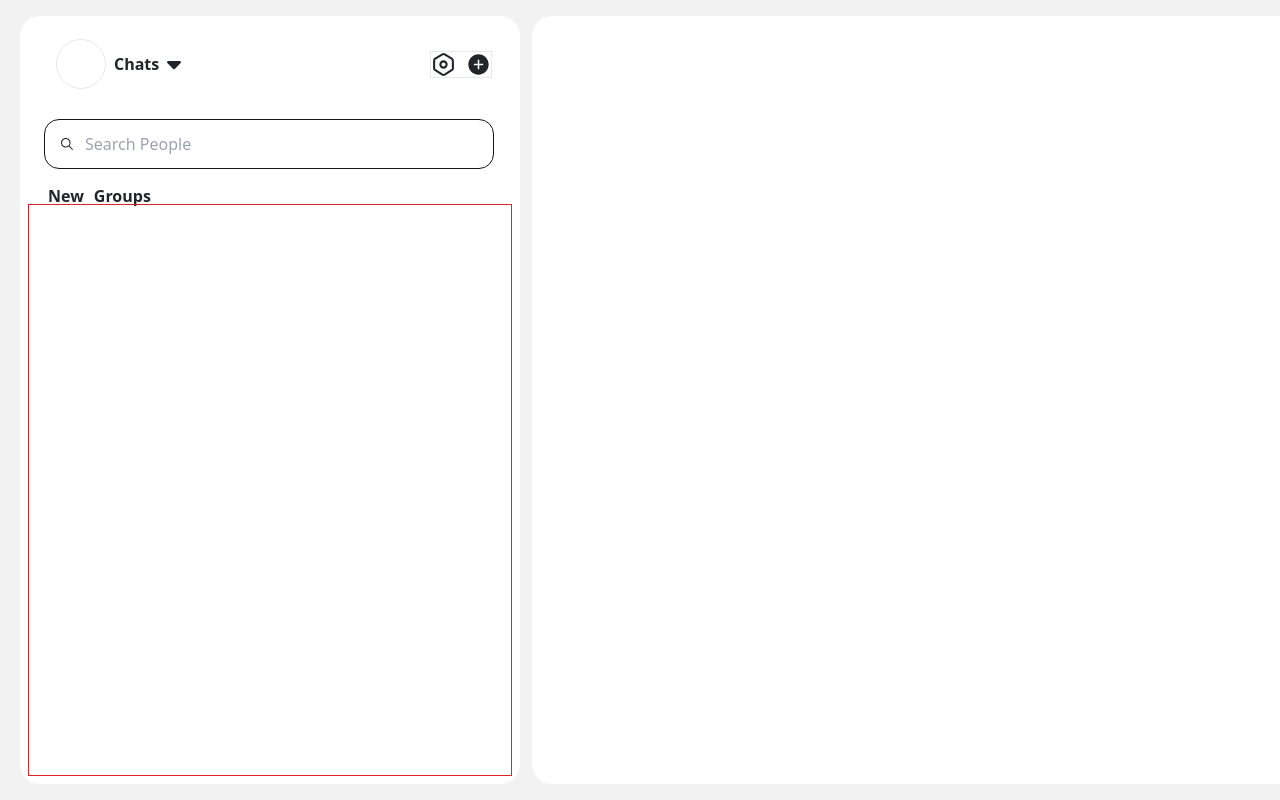
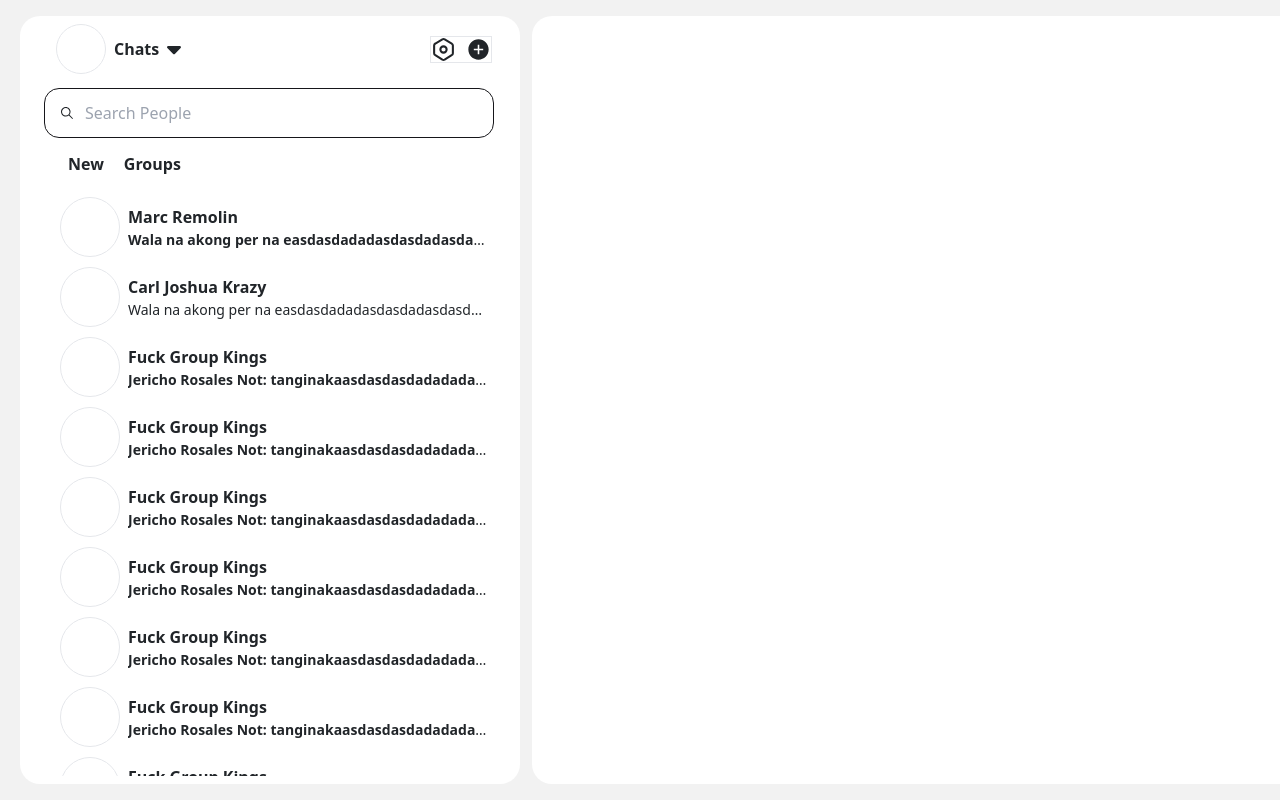
Before and after one commit to TopherGacad/Papis, a React (Vite) app: page /Content in a window 1280 px wide. Shown: the top 800 px of the page. Built offline with nearby package versions, Linux system fonts and the light colour scheme.

Commit message:
Create: Contents of the left panel

```diff
--- a/src/components/Sidebar.tsx
+++ b/src/components/Sidebar.tsx
@@ -9,7 +9,7 @@
   return (
     <>
       {/* SIDE NAV */}
-      <div className="h-full mx-[12px] p-2 side-contain rounded-[20px] w-[500px] bg-white flex flex-col">
+      <div className="h-full mx-[12px] p-2 side-contain rounded-[20px] w-[500px] bg-white flex flex-col overflow-hidden">
         {/* HEADER */}
         <div className="flex justify-between items-center header h-[80px] px-[20px]">
           <div className="head-left flex items-center">
@@ -39,14 +39,131 @@
 
         {/* FILTER */}
         <div className=" h-[20px]">
-          <ul className="flex list-none w-full pl-[20px]">
+          <ul className="flex list-none w-full pl-[40px]">
             <li>New</li>
             <li>Groups</li>
           </ul>
         </div>
 
         {/* USER LIST */}
-        <div className="border-[1px] border-solid border-red-600 flex-grow"></div>
+
+        {/**UNSEEN MESSAGED STYLE*/}
+        <div className="flex-grow mt-[20px] flex items-center overflow-x-auto flex-col">
+
+          <div className="my-[5px] msg-container w-[450px] h-[80px] flex items-center justify-center">
+            <div className="msg-left w-[60px] flex justify-center mx-2">
+              <span className=" w-[60px] h-[60px] rounded-[50%] border-solid border-[1px] border-black-600"></span>
+            </div>
+            <div className="msg-right flex-grow max-w-[80%] flex flex-col justify-center">
+              <span className="text-[16px]"><b>Marc Remolin</b></span>
+              <span className="text-[14px] truncate"><b>Wala na akong per na easdasdadadasdasdadasdasdasdasdasdh.</b></span>
+            </div>
+          </div>
+
+          {/**SEEN MESSAGED STYLE*/}
+          <div className="my-[5px] msg-container w-[450px] h-[80px] flex items-center justify-center">
+            <div className="msg-left w-[60px] flex justify-center mx-2">
+              <span className=" w-[60px] h-[60px] rounded-[50%] border-solid border-[1px] border-black-600"></span>
+            </div>
+            <div className="msg-right flex-grow max-w-[80%] flex flex-col justify-center">
+              <span className="text-[16px]"><b>Carl Joshua Krazy</b></span>
+              <span className="text-[14px] truncate">Wala na akong per na easdasdadadasdasdadasdasdasdasdasdh.</span>
+            </div>
+          </div>
+
+          {/**GROUP MESSAGED TEMPLATE*/}
+          <div className="my-[5px] msg-container w-[450px] h-[80px] flex items-center justify-center">
+            <div className="msg-left  w-[60px] flex justify-center mx-2">
+              <span className=" w-[60px] h-[60px] rounded-[50%] border-solid border-[1px] border-black-600"></span>
+            </div>
+            <div className="msg-right flex-grow max-w-[80%] flex flex-col justify-center">
+              <span className="text-[16px]"><b>Fuck Group Kings</b></span>
+              <span className="text-[14px] truncate"><b>Jericho Rosales Not: <span className="msg-prev text-[14px]">tanginakaasdasdasdadadadadadadadasdasdasd</span></b></span>
+            </div>
+          </div>
+
+          <div className="my-[5px] msg-container w-[450px] h-[80px] flex items-center justify-center">
+            <div className="msg-left  w-[60px] flex justify-center mx-2">
+              <span className=" w-[60px] h-[60px] rounded-[50%] border-solid border-[1px] border-black-600"></span>
+            </div>
+            <div className="msg-right flex-grow max-w-[80%] flex flex-col justify-center">
+              <span className="text-[16px]"><b>Fuck Group Kings</b></span>
+              <span className="text-[14px] truncate"><b>Jericho Rosales Not: <span className="msg-prev text-[14px]">tanginakaasdasdasdadadadadadadadasdasdasd</span></b></span>
+            </div>
+          </div>
+
+          <div className="my-[5px] msg-container w-[450px] h-[80px] flex items-center justify-center">
+            <div className="msg-left  w-[60px] flex justify-center mx-2">
+              <span className=" w-[60px] h-[60px] rounded-[50%] border-solid border-[1px] border-black-600"></span>
+            </div>
+            <div className="msg-right flex-grow max-w-[80%] flex flex-col justify-center">
+              <span className="text-[16px]"><b>Fuck Group Kings</b></span>
+              <span className="text-[14px] truncate"><b>Jericho Rosales Not: <span className="msg-prev text-[14px]">tanginakaasdasdasdadadadadadadadasdasdasd</span></b></span>
+            </div>
+          </div>
+
+          <div className="my-[5px] msg-container w-[450px] h-[80px] flex items-center justify-center">
+            <div className="msg-left  w-[60px] flex justify-center mx-2">
+              <span className=" w-[60px] h-[60px] rounded-[50%] border-solid border-[1px] border-black-600"></span>
+            </div>
+            <div className="msg-right flex-grow max-w-[80%] flex flex-col justify-center">
+              <span className="text-[16px]"><b>Fuck Group Kings</b></span>
+              <span className="text-[14px] truncate"><b>Jericho Rosales Not: <span className="msg-prev text-[14px]">tanginakaasdasdasdadadadadadadadasdasdasd</span></b></span>
+            </div>
+          </div>
+
+          <div className="my-[5px] msg-container w-[450px] h-[80px] flex items-center justify-center">
+            <div className="msg-left  w-[60px] flex justify-center mx-2">
+              <span className=" w-[60px] h-[60px] rounded-[50%] border-solid border-[1px] border-black-600"></span>
+            </div>
+            <div className="msg-right flex-grow max-w-[80%] flex flex-col justify-center">
+              <span className="text-[16px]"><b>Fuck Group Kings</b></span>
+              <span className="text-[14px] truncate"><b>Jericho Rosales Not: <span className="msg-prev text-[14px]">tanginakaasdasdasdadadadadadadadasdasdasd</span></b></span>
+            </div>
+          </div>
+
+          <div className="my-[5px] msg-container w-[450px] h-[80px] flex items-center justify-center">
+            <div className="msg-left  w-[60px] flex justify-center mx-2">
+              <span className=" w-[60px] h-[60px] rounded-[50%] border-solid border-[1px] border-black-600"></span>
+            </div>
+            <div className="msg-right flex-grow max-w-[80%] flex flex-col justify-center">
+              <span className="text-[16px]"><b>Fuck Group Kings</b></span>
+              <span className="text-[14px] truncate"><b>Jericho Rosales Not: <span className="msg-prev text-[14px]">tanginakaasdasdasdadadadadadadadasdasdasd</span></b></span>
+            </div>
+          </div>
+
+          <div className="my-[5px] msg-container w-[450px] h-[80px] flex items-center justify-center">
+            <div className="msg-left  w-[60px] flex justify-center mx-2">
+              <span className=" w-[60px] h-[60px] rounded-[50%] border-solid border-[1px] border-black-600"></span>
+            </div>
+            <div className="msg-right flex-grow max-w-[80%] flex flex-col justify-center">
+              <span className="text-[16px]"><b>Fuck Group Kings</b></span>
+              <span className="text-[14px] truncate"><b>Jericho Rosales Not: <span className="msg-prev text-[14px]">tanginakaasdasdasdadadadadadadadasdasdasd</span></b></span>
+            </div>
+          </div>
+
+          <div className="my-[5px] msg-container w-[450px] h-[80px] flex items-center justify-center">
+            <div className="msg-left  w-[60px] flex justify-center mx-2">
+              <span className=" w-[60px] h-[60px] rounded-[50%] border-solid border-[1px] border-black-600"></span>
+            </div>
+            <div className="msg-right flex-grow max-w-[80%] flex flex-col justify-center">
+              <span className="text-[16px]"><b>Fuck Group Kings</b></span>
+              <span className="text-[14px] truncate"><b>Jericho Rosales Not: <span className="msg-prev text-[14px]">tanginakaasdasdasdadadadadadadadasdasdasd</span></b></span>
+            </div>
+          </div>
+
+          <div className="my-[5px] msg-container w-[450px] h-[80px] flex items-center justify-center">
+            <div className="msg-left  w-[60px] flex justify-center mx-2">
+              <span className=" w-[60px] h-[60px] rounded-[50%] border-solid border-[1px] border-black-600"></span>
+            </div>
+            <div className="msg-right flex-grow max-w-[80%] flex flex-col justify-center">
+              <span className="text-[16px]"><b>Fuck Group Kings</b></span>
+              <span className="text-[14px] truncate"><b>Jericho Rosales Not: <span className="msg-prev text-[14px]">tanginakaasdasdasdadadadadadadadasdasdasd</span></b></span>
+            </div>
+          </div>
+
+        </div>
+
       </div>
     </>
   );
--- a/src/index.css
+++ b/src/index.css
@@ -1,13 +1,32 @@
 @tailwind base;
 @tailwind components;
-@tailwind  utilities;
+@tailwind utilities;
 
-@layer base{
-    li{
-        @apply
-        pr-[10px]
+@layer base {
+  li {
+    @apply pr-[20px]
         font-bold
         text-[16px];
-    }
+  }
+}
 
+/* width */
+::-webkit-scrollbar {
+    width: 5px;
 }
+
+/* Track */
+::-webkit-scrollbar-track {
+    background: #f1f1f1;
+}
+
+/* Handle */
+::-webkit-scrollbar-thumb {
+    background: rgb(209 213 219);
+    border-radius: 5px;
+}
+
+/* Handle on hover */
+::-webkit-scrollbar-thumb:hover {
+    background: #555;
+}
```
